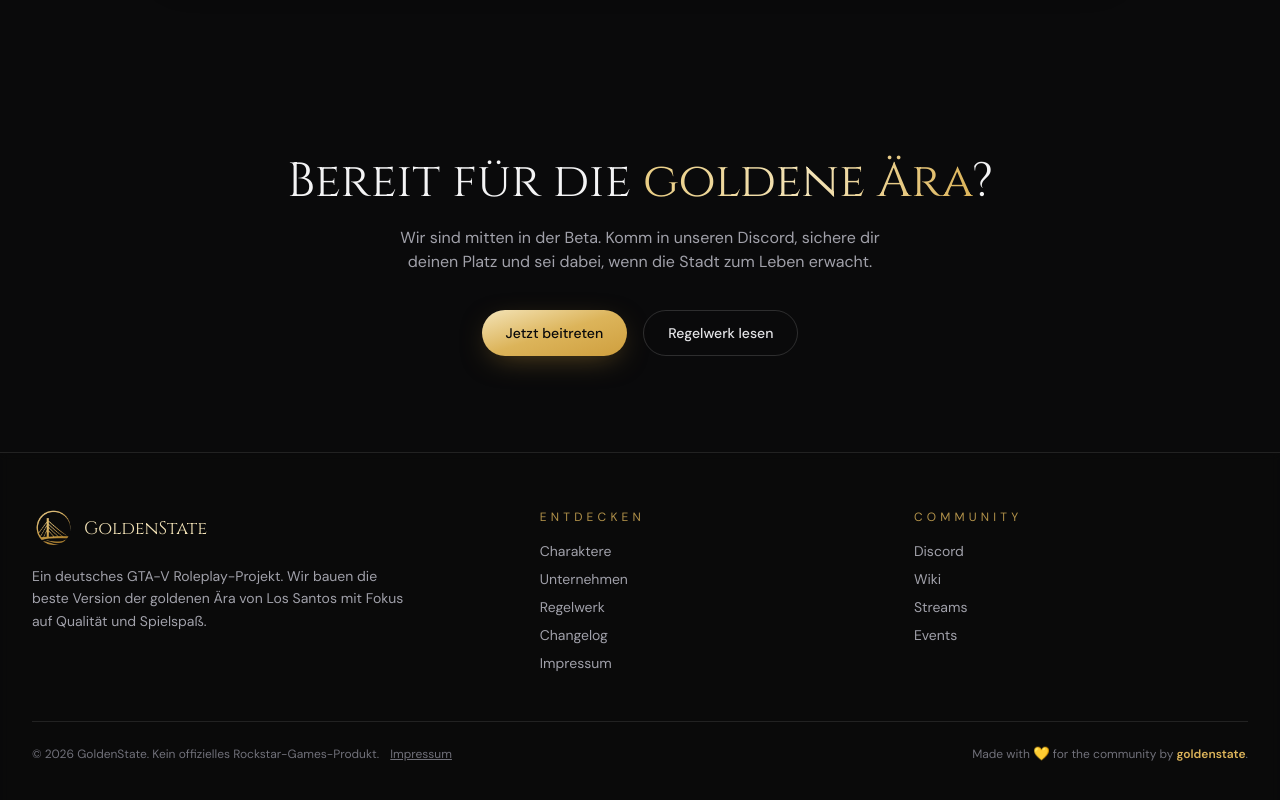
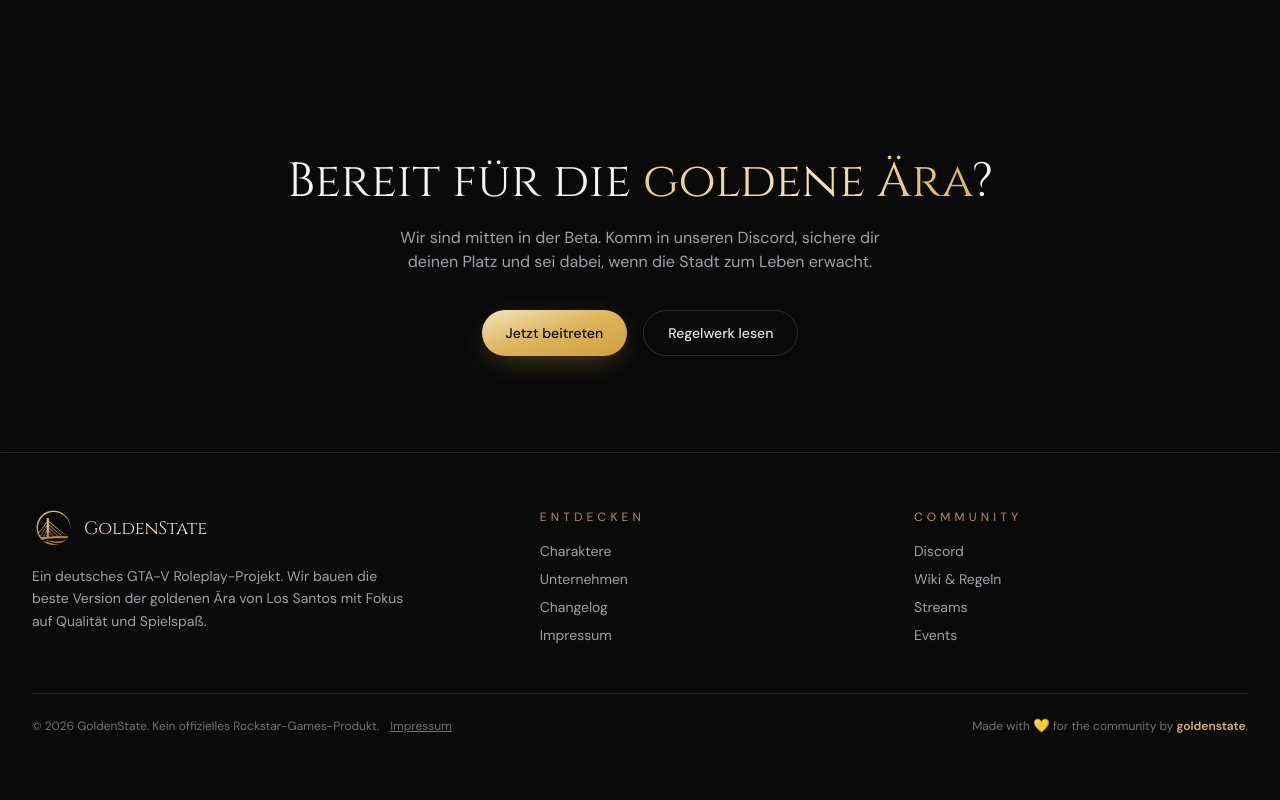
Before and after one commit to Tiltann/GoldenState, a Vue app: page / in a window 1280 px wide. Shown: the part 2481-3281 px from the top of the page. Built offline with nearby package versions, Linux system fonts and the light colour scheme.

Commit message:
removed Regelwerk as its integrated in the wiki

```diff
--- a/src/components/SiteFooter.vue
+++ b/src/components/SiteFooter.vue
@@ -26,7 +26,7 @@ const year = new Date().getFullYear()
           <ul class="mt-4 space-y-2 text-sm">
             <li><RouterLink to="/charaktere" class="text-zinc-400 hover:text-gold-100">Charaktere</RouterLink></li>
             <li><RouterLink to="/unternehmen" class="text-zinc-400 hover:text-gold-100">Unternehmen</RouterLink></li>
-            <li><RouterLink to="/regelwerk" class="text-zinc-400 hover:text-gold-100">Regelwerk</RouterLink></li>
+            <!-- <li><RouterLink to="/regelwerk" class="text-zinc-400 hover:text-gold-100">Regelwerk</RouterLink></li> -->
             <li><RouterLink to="/changelog" class="text-zinc-400 hover:text-gold-100">Changelog</RouterLink></li>
             <li><RouterLink to="/impressum" class="text-zinc-400 hover:text-gold-100">Impressum</RouterLink></li>
           </ul>
@@ -36,7 +36,7 @@ const year = new Date().getFullYear()
           <h4 class="eyebrow">Community</h4>
           <ul class="mt-4 space-y-2 text-sm">
             <li><a :href="site.links.discord" target="_blank" rel="noopener" class="text-zinc-400 hover:text-gold-100">Discord</a></li>
-            <li><a :href="site.links.wiki" target="_blank" rel="noopener" class="text-zinc-400 hover:text-gold-100">Wiki</a></li>
+            <li><a :href="site.links.wiki" target="_blank" rel="noopener" class="text-zinc-400 hover:text-gold-100">Wiki & Regeln</a></li>
             <li><RouterLink to="/streams" class="text-zinc-400 hover:text-gold-100">Streams</RouterLink></li>
             <li><RouterLink to="/events" class="text-zinc-400 hover:text-gold-100">Events</RouterLink></li>
           </ul>
--- a/src/pages/RulesView.vue
+++ b/src/pages/RulesView.vue
@@ -351,11 +351,11 @@ const sections = [
 
 <template>
   <div class="pb-24">
-    <PageHero
+    <!-- <PageHero
       eyebrow="Damit alle Spaß haben"
       title="Regelwerk"
       subtitle="Klare Regeln sind die Grundlage für gutes Roleplay. Lies sie aufmerksam, bevor du deinen ersten Tag in Los Santos verbringst."
-    />
+    /> -->
 
     <!-- Quick nav -->
     <nav v-reveal class="mx-auto mb-12 max-w-3xl px-5 sm:px-8">
```
